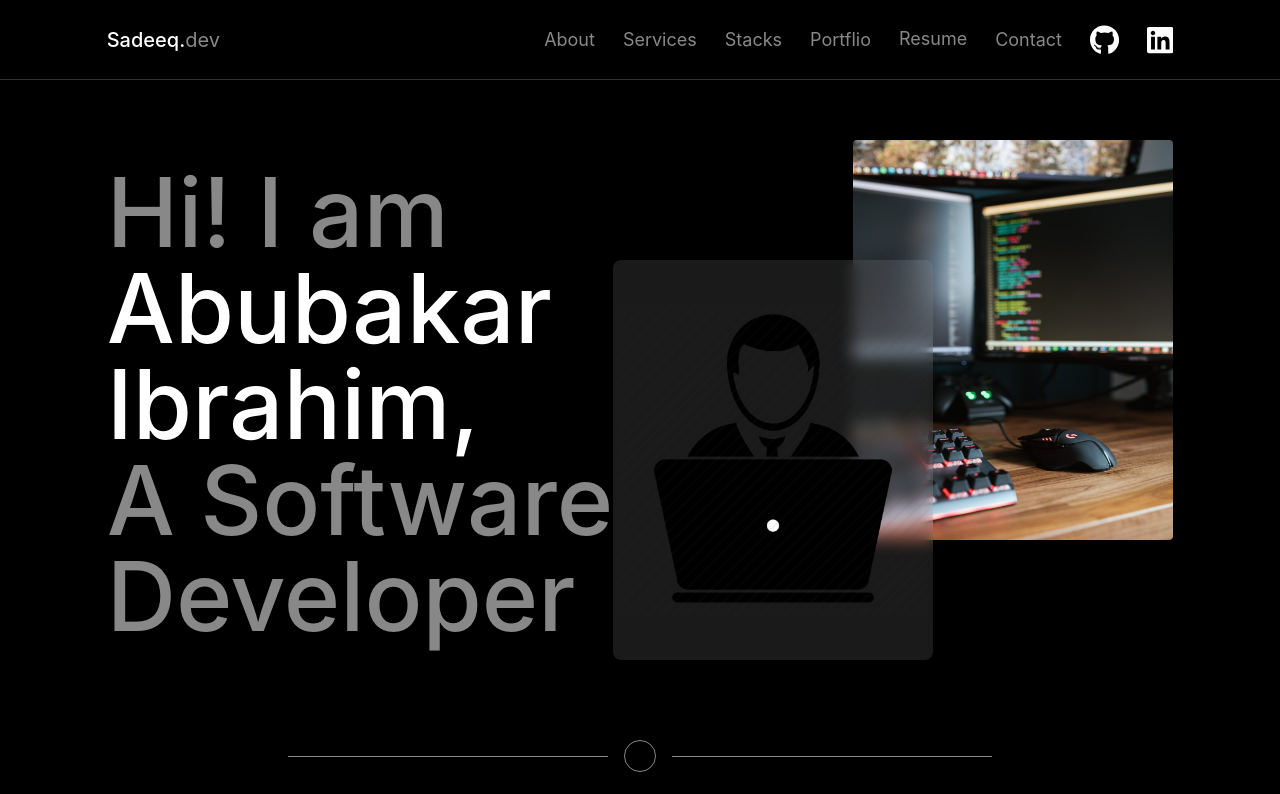
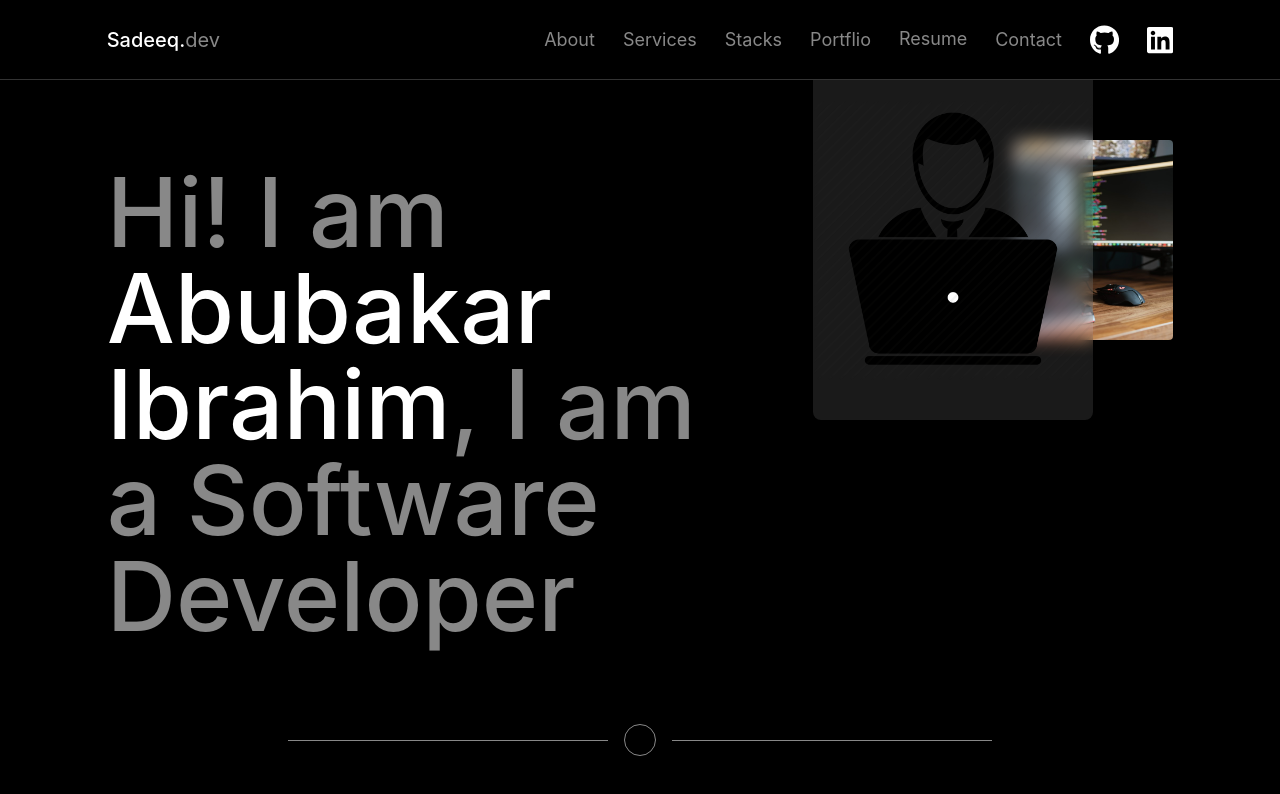
Before and after one commit to sadeeqdev/portfolio, a Next.js app: page / in a window 1280 px wide. Shown: the top 794 px of the page. Built offline with nearby package versions, Linux system fonts and the light colour scheme.

Commit message:
Fixed home bar

```diff
--- a/components/GlassCardBanner.tsx
+++ b/components/GlassCardBanner.tsx
@@ -4,10 +4,10 @@ import React from 'react'
 const GlassCardBanner = () => {
   return (
     <div className='flex flex-row-reverse lg:flex-col w-11/12 lg:w-auto mt-10 lg:mt-0 justify-center '>
-        <div className='w-40 h-50 lg:(w-65 h-85) relative xl:w-80 xl:h-100 bg-white rounded-lg backdrop-filter backdrop-blur-lg bg-opacity-10' data-aos="fade-left" data-aos-delay="200">
+        <div className='w-40 h-50 lg:(w-65 h-85) relative xl:(w-70 h-90 mt-10) 2xl:w-80 2xl:h-100 bg-white rounded-lg backdrop-filter backdrop-blur-lg bg-opacity-10' data-aos="fade-left" data-aos-delay="200">
             <Image src={'/assets/welcome-banner.jpg'} layout="fill" className="rounded " alt="comp" priority/>
         </div>
-        <div className='w-40 h-50 lg:(w-70 h-85) relative xl:w-80 xl:h-100 bg-white mt-20 -mr-12 lg:(-mt-50 -ml-40) xl:-mt-70 xl:-ml-60 flex justify-center items-center rounded-lg backdrop-filter backdrop-blur bg-opacity-10' data-aos="fade-up" data-aos-delay="200">
+        <div className='w-40 h-50 lg:(w-70 h-85) relative xl:w-70 xl:h-90 bg-white mt-20 -mr-12 lg:(-mt-50 -ml-30) xl:-mt-70 xl:-ml-50 flex justify-center items-center rounded-lg backdrop-filter backdrop-blur bg-opacity-10' data-aos="fade-up" data-aos-delay="200">
             <Image src={'/assets/man-on-system.png'} width={350} height={350} className="rounded" alt="comp" priority/>
         </div>
     </div>
--- a/pages/index.tsx
+++ b/pages/index.tsx
@@ -38,9 +38,9 @@ const Home: NextPage = () => {
           <div className='text-sub-white text-6xl lg:text-7xl xl:text-8xl pt-4 lg:pt-6 font-medium '>
             Hi! I am<br/>
             <span className='text-white'>Abubakar<br/>
-            Ibrahim,<br/>
-            </span>
-            A Software<br/> Developer<br/>
+            Ibrahim</span>,<span className='hidden lg:inline'> I am <br/>a </span>
+            <span className='flex lg:hidden'> I am a</span>
+            Software<br/> Developer<br/>
           </div>
           <div className='text-white text-8xl font-medium '>
            <GlassCardBanner/>
```
